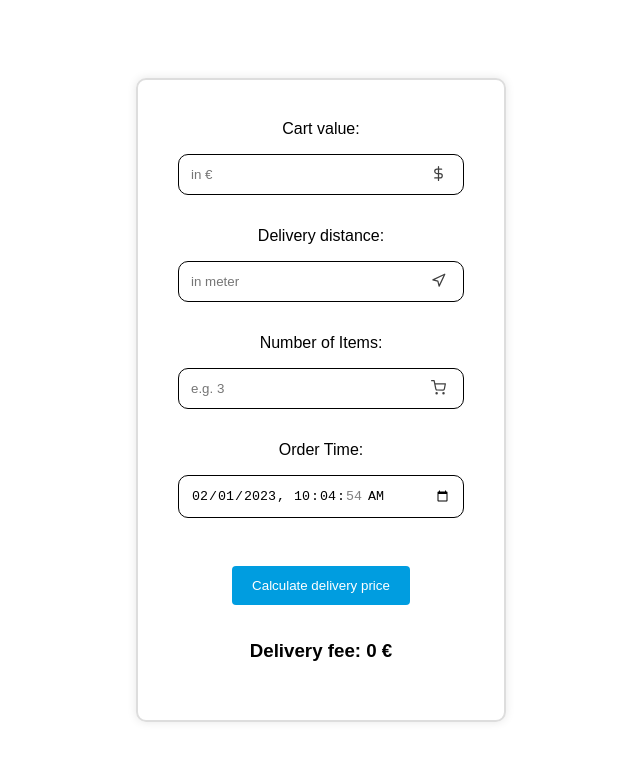
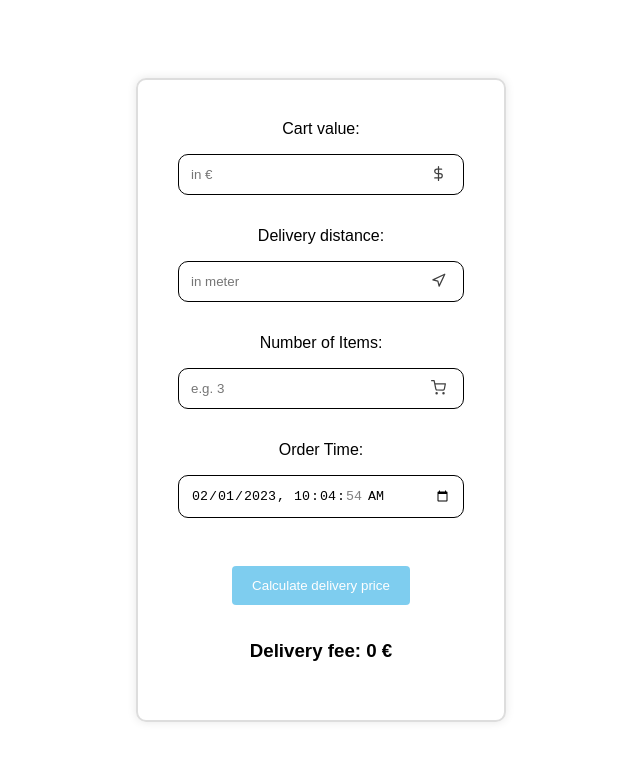
Before and after one commit to lpoetzel/wolt-assignment, a React (Create React App) app: page / in a window 1280 px wide. Shown: the top 760 px of the page, without its empty margins (319-959 px from the left). Built offline with nearby package versions, Linux system fonts and the light colour scheme.

Commit message:
button disabled when no values

```diff
--- a/src/components/Button.tsx
+++ b/src/components/Button.tsx
@@ -4,11 +4,13 @@ import React from 'react'
 type Props = {
     buttonText: string,
     onClick: React.MouseEventHandler<HTMLButtonElement>;
+    opacity: string,
+    pointer: string
 }
 
-const Button = ({ buttonText, onClick }: Props): JSX.Element => {
+const Button = ({ buttonText, onClick, opacity, pointer }: Props): JSX.Element => {
     return (
-        <BUTTON onClick={onClick}>{buttonText}</BUTTON>
+        <BUTTON onClick={onClick} opacity={opacity} pointer={pointer}>{buttonText}</BUTTON>
     )
 }
 
--- a/src/components/DeliveryFeeInput.tsx
+++ b/src/components/DeliveryFeeInput.tsx
@@ -90,6 +90,7 @@ export const DeliveryFeeInput: React.FC = (): JSX.Element => {
                 break;
         }
     };
+    const isButtonDisabled = cartValue === 0 || distance === 0 || numItems === 0;
 
     return (
         <Form>
@@ -128,7 +129,10 @@ export const DeliveryFeeInput: React.FC = (): JSX.Element => {
                 onChange={(e) => setOrderTime(new Date(e.target.value))}
                 borderColor="inherit"
             />
-            <Button onClick={handleButtonClick} buttonText="Calculate delivery price" />
+            <Button onClick={handleButtonClick} buttonText="Calculate delivery price"
+                opacity={isButtonDisabled ? "0.5" : "1"}
+                pointer={isButtonDisabled ? "none" : "auto"}
+            />
             {errorMessage ? (
                 <span style={{ color: "red" }}>{errorMessage}</span>
             ) : null}
--- a/src/styles/BUTTON.ts
+++ b/src/styles/BUTTON.ts
@@ -1,6 +1,11 @@
 import styled from "styled-components";
 
-export const BUTTON = styled.button`
+interface Props {
+  opacity: string;
+  pointer: string;
+}
+
+export const BUTTON = styled.button<Props>`
   background-color: rgb(0, 157, 224);
   color: white;
   padding: 12px 20px;
@@ -8,6 +13,8 @@ export const BUTTON = styled.button`
   border-radius: 4px;
   cursor: pointer;
   margin-top: 16px;
+  opacity: ${(props) => props.opacity};
+  pointer-events: ${(props) => props.pointer};
 
   &:hover {
     background-color: rgb(0, 137, 204);
--- a/src/styles/INPUT.ts
+++ b/src/styles/INPUT.ts
@@ -1,7 +1,7 @@
 import styled from "styled-components";
 
 interface Props {
-  borderColor: any;
+  borderColor: string;
 }
 
 export const INPUT = styled.input<Props>`
```
